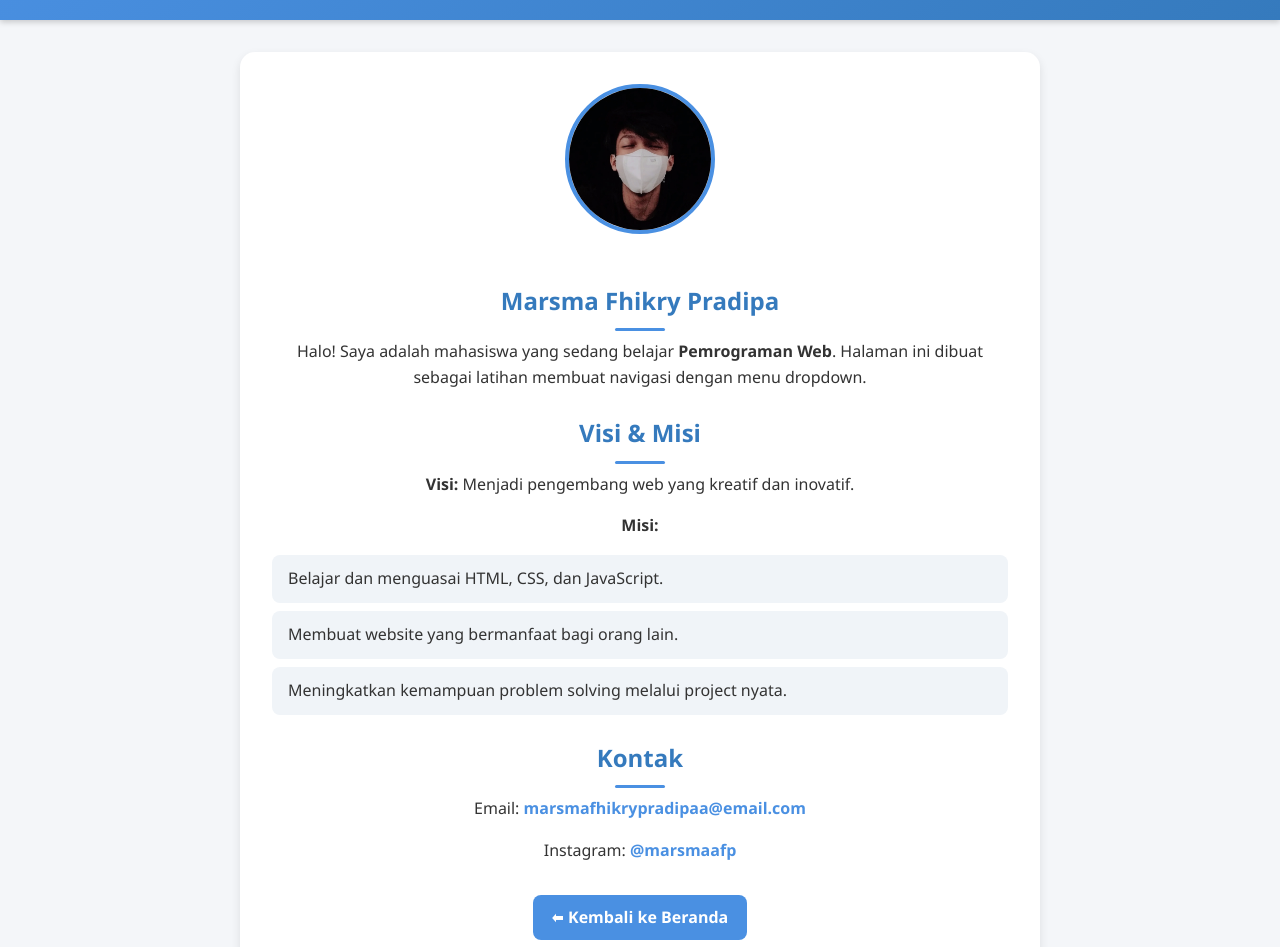
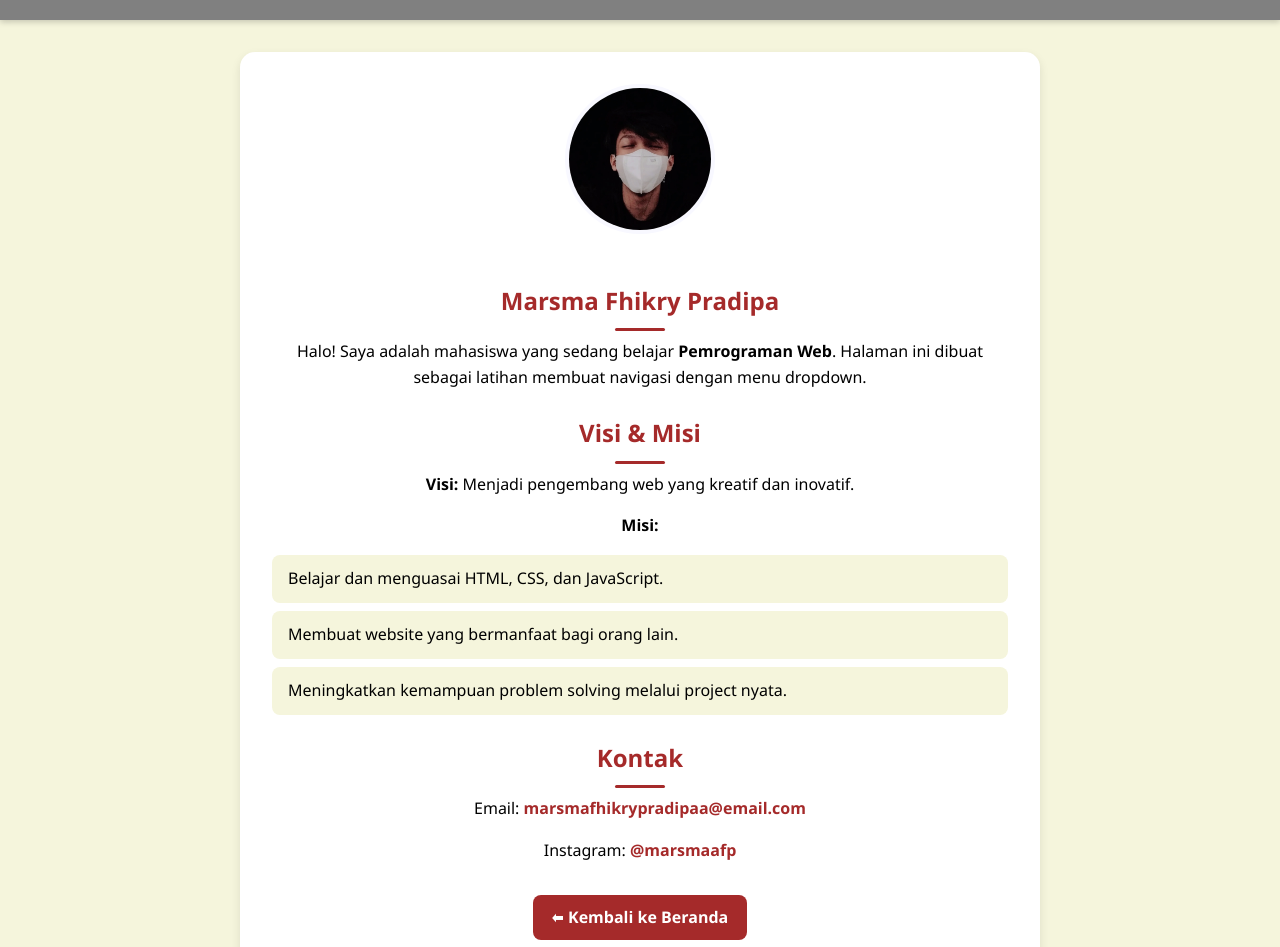
Before and after one commit to marsmafhikrypradipaa/Praktikum-Web, a plain HTML site: page Praktikum 4/Tugas/profile.html in a window 1280 px wide. Shown: the part 95-1042 px from the top of the page. Drawn offline with Linux system fonts and the light colour scheme.

Commit message:
perubahan dikit

```diff
--- a/Praktikum 4/Tugas/assets/css/style1.css
+++ b/Praktikum 4/Tugas/assets/css/style1.css
@@ -1,130 +1,137 @@
-/* Reset default style */
+/* Reset default style semua elemen */
 * {
-  margin: 0;
-  padding: 0;
-  box-sizing: border-box;
-  font-family: "Segoe UI", Tahoma, Geneva, Verdana, sans-serif;
+  margin: 0; /* hapus margin default */
+  padding: 0; /* hapus padding default */
+  box-sizing: border-box; /* biar padding & border gak nambah ukuran elemen */
+  font-family: "Segoe UI", Tahoma, Geneva, Verdana, sans-serif; /* font modern */
 }
 
-/* Body styling */
+/* Styling body utama */
 body {
-  background: #f4f6f9;
-  color: #333;
-  line-height: 1.6;
+  background: beige; /* warna latar abu muda */
+  color: solid black; /* teks abu gelap */
+  line-height: 1.6; /* spasi antar baris teks */
 }
 
-/* Header */
+/* Bagian header */
 header {
-  background: linear-gradient(135deg, #4a90e2, #357abd);
-  color: white;
-  text-align: center;
-  padding: 2rem 1rem;
-  box-shadow: 0 2px 6px rgba(0, 0, 0, 0.2);
+  background: gray; /* gradasi biru */
+  color: beige; /* teks putih */
+  text-align: center; /* rata tengah */
+  padding: 2rem 1rem; /* ruang dalam */
+  box-shadow: 0 2px 6px rgba(0, 0, 0, 0.2); /* bayangan bawah */
 }
 
 header h1 {
-  font-size: 2rem;
-  letter-spacing: 1px;
+  font-size: 2rem; /* ukuran judul */
+  letter-spacing: 1px; /* jarak antar huruf */
 }
 
-/* Container utama */
+/* Container utama (isi konten profil) */
 .container {
-  max-width: 800px;
-  margin: 2rem auto;
-  background: white;
-  padding: 2rem;
-  border-radius: 15px;
-  box-shadow: 0 4px 10px rgba(0, 0, 0, 0.1);
-  text-align: center;
+  max-width: 800px; /* lebar maksimal */
+  margin: 2rem auto; /* posisi di tengah */
+  background: white; /* latar putih */
+  padding: 2rem; /* ruang dalam */
+  border-radius: 15px; /* sudut melengkung */
+  box-shadow: 0 4px 10px rgba(0, 0, 0, 0.1); /* bayangan lembut */
+  text-align: center; /* isi rata tengah */
 }
 
-/* Foto Profile */
+/* Foto profil */
 .profile-img {
   width: 150px;
   height: 150px;
-  border-radius: 50%;
-  object-fit: cover;
-  margin-bottom: 1rem;
-  border: 4px solid #4a90e2;
-  transition: transform 0.3s ease;
+  border-radius: 50%; /* jadi lingkaran */
+  object-fit: cover; /* foto biar tidak gepeng */
+  margin-bottom: 1rem; /* jarak bawah */
+  border: 4px solid ghostwhite; /* border biru */
+  transition: transform 0.3s ease; /* animasi halus saat hover */
 }
 
 .profile-img:hover {
-  transform: scale(1.05);
+  transform: scale(1.05); /* zoom sedikit kalau di-hover */
 }
 
-/* Heading */
+/* Sub-judul (Visi, Misi, Kontak, dll.) */
 h2 {
   margin-top: 1.5rem;
   margin-bottom: 0.5rem;
-  color: #357abd;
+  color: brown; /* biru lebih gelap */
   font-size: 1.5rem;
   position: relative;
 }
 
+.nama {
+  color: brown;
+}
+
+/* Garis kecil di bawah setiap h2 */
 h2::after {
   content: "";
   display: block;
   width: 50px;
   height: 3px;
-  background: #4a90e2;
-  margin: 0.5rem auto;
-  border-radius: 2px;
+  background: brown; /* warna biru */
+  margin: 0.5rem auto; /* posisi di tengah */
+  border-radius: 2px; /* ujung melengkung */
 }
 
-/* Paragraf dan list */
+/* Paragraf */
 p {
-  margin-bottom: 1rem;
-  font-size: 1rem;
+  margin-bottom: 1rem; /* jarak bawah */
+  font-size: 1rem; /* ukuran teks normal */
 }
 
+/* Daftar list (misi) */
 ul {
-  list-style: none;
+  list-style: none; /* hilangkan bullet bawaan */
   padding: 0;
   margin-bottom: 1rem;
 }
 
 ul li {
-  background: #f0f4f8;
-  margin: 0.5rem 0;
-  padding: 0.7rem 1rem;
-  border-radius: 8px;
-  text-align: left;
-  transition: background 0.3s ease;
+  background: beige; /* latar abu muda */
+  margin: 0.5rem 0; /* jarak antar item */
+  padding: 0.7rem 1rem; /* ruang dalam */
+  border-radius: 8px; /* sudut melengkung */
+  text-align: left; /* rata kiri */
+  transition: background 0.3s ease; /* animasi hover */
 }
 
 ul li:hover {
-  background: #e0ebf7;
+  background: gray; /* berubah warna saat hover */
 }
 
-/* Link */
+/* Link umum */
 a {
-  color: #4a90e2;
-  text-decoration: none;
+  color: brown; /* warna biru */
+  text-decoration: none; /* hilangkan garis bawah */
   font-weight: bold;
   transition: color 0.3s ease;
 }
 
 a:hover {
-  color: #1f5fa8;
+  color: #1f5fa8; /* warna lebih gelap saat hover */
 }
 
+/* Bagian link kembali */
 .back-link {
-  margin-top: 2rem;
+  margin-top: 2rem; /* jarak atas */
 }
 
 .back-link a {
-  display: inline-block;
-  background: #4a90e2;
-  color: white;
-  padding: 0.6rem 1.2rem;
-  border-radius: 8px;
+  display: inline-block; /* biar bisa diatur seperti tombol */
+  background: brown; /* tombol biru */
+  color: white; /* teks putih */
+  padding: 0.6rem 1.2rem; /* ruang dalam tombol */
+  border-radius: 8px; /* sudut melengkung */
   text-decoration: none;
   font-weight: bold;
-  transition: background 0.3s ease, transform 0.2s ease;
+  transition: background 0.3s ease, transform 0.2s ease; /* animasi hover */
 }
 
 .back-link a:hover {
-  background: #357abd;
-  transform: translateY(-2px);
+  background: darkgray; /* biru lebih gelap saat hover */
+  transform: translateY(-2px); /* tombol naik sedikit */
 }
--- a/Praktikum 4/Tugas/profile.html
+++ b/Praktikum 4/Tugas/profile.html
@@ -18,7 +18,7 @@
         class="profile-img"
       />
 
-      <h2>Marsma Fhikry Pradipa</h2>
+      <h2 class="nama">Marsma Fhikry Pradipa</h2>
       <p>
         Halo! Saya adalah mahasiswa yang sedang belajar
         <strong>Pemrograman Web</strong>. Halaman ini dibuat sebagai latihan
@@ -36,7 +36,7 @@
         <li>Meningkatkan kemampuan problem solving melalui project nyata.</li>
       </ul>
 
-      <h2>Kontak</h2>
+      <h2 class="kontak">Kontak</h2>
       <p>
         Email:
         <a href="mailto:marsmafhikrypradipaa@email.com"
```
